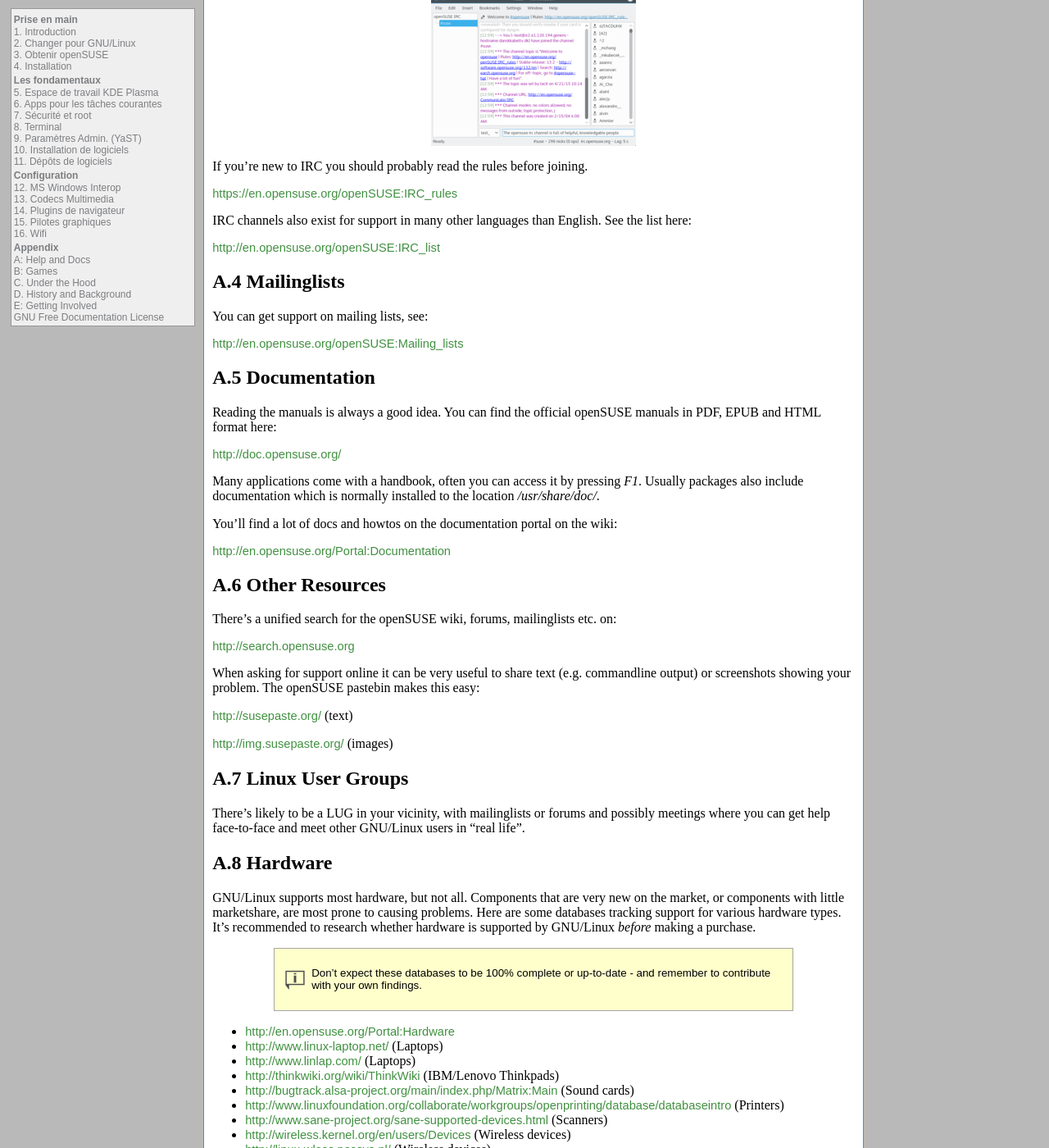
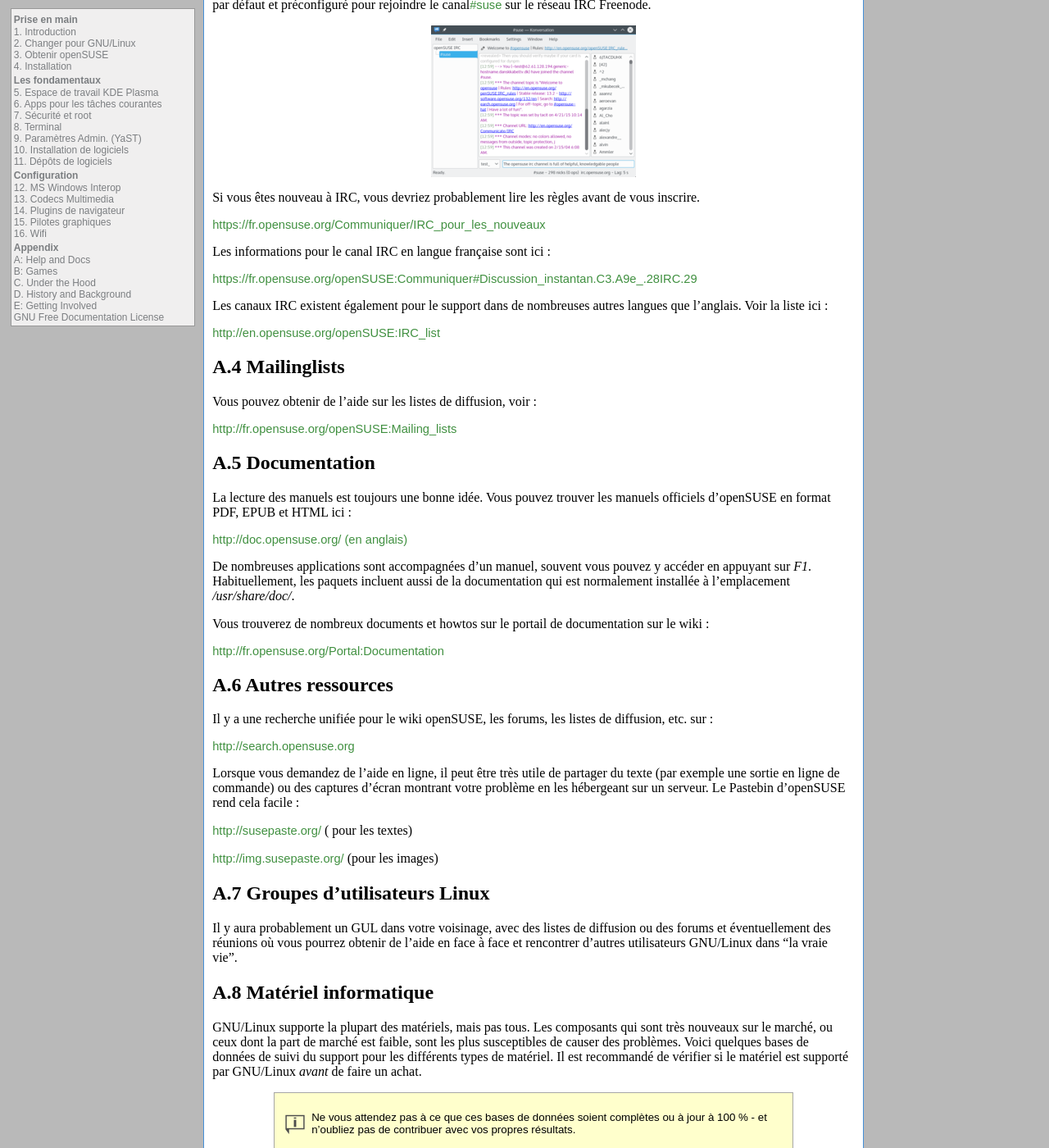
Before and after one commit to alionetasso/opensuse-guide-fr, a Jekyll site: the page built from help.md, in a window 1280 px wide and 1400 px high, scrolled down 969 px. Shown: the whole window at 82% size. Built offline with Jekyll 4.4.1, drawn with Linux system fonts in a browser that asks for light colours; some of the changed text lies outside the part shown.

Commit message:
trad help.md

```diff
--- a/help.md
+++ b/help.md
@@ -1,106 +1,111 @@
 ---
 layout: default
-title: "Appendix A: Help and Docs - Support and Documentation for openSUSE"
+title: "Appendix A: Aide et Docs - Support et documentation pour openSUSE"
 permalink: help
 ---
 
-# Appendix A: Help and Docs
+# Appendix A: Aide et Docs
 
-This guide is just a brief introduction to some of the basics, so it's likely you're going to need additional help at some point. Nothing beats getting help from a friend face-to-face and on-site, but that's often not an option, so thankfully there are many places where you can get help from openSUSE users online - which method to choose depends on your personal preference.
+Ce guide n'est qu'une brève introduction à quelques notions de base, il est donc probable que vous aurez besoin d'aide supplémentaire à un moment donné. Rien ne vaut l'aide d'un ami en face à face et sur place, mais ce n'est pas souvent possible, donc heureusement, il existe de nombreux endroits où vous pouvez obtenir de l'aide des utilisateurs openSUSE sur le net - la méthode à choisir dépend de vos préférences personnelles.
 
-{% include tip.html tip="Always give detailed problem descriptions, and provide relevant information, such as openSUSE version, desktop environment, relevant hardware components etc., when asking for help online - otherwise it's impossible to help you effectively." %}
+{% include tip.html tip="Lorsque vous demandez de l'aide sur le net, donnez toujours des descriptions détaillées des problèmes et fournissez des informations pertinentes, telles que la version d'openSUSE, l'environnement de bureau, les composants matériels pertinents, etc." %}
 
-## A.1 Search the Web
+## A.1 Rechercher sur le Web
 
-In most cases you'll easily find the answer to your question with a simple search using your favourite web search engine.
+Dans la plupart des cas, vous trouverez facilement la réponse à votre question en effectuant une recherche simple à l'aide de votre moteur de recherche Web préféré.
 
 ## A.2 Forums
 
-You can ask for help on the official web forums.
+Vous pouvez demander de l'aide sur les forums officiels.
 
-[http://forums.opensuse.org](http://forums.opensuse.org)
+[http://forums.opensuse.org (en anglais)](http://forums.opensuse.org)
+[https://www.alionet.org/forum.php (en français)](https://www.alionet.org/forum.php)
 
-For questions related to the KDE workspace and KDE applications you might also want to try the official KDE forum.
+Pour toute question relative à l'espace de travail KDE et aux applications KDE, vous pouvez également essayer le forum officiel de KDE.
 
 [http://forum.kde.org/](http://forum.kde.org/)
 
-And there's a forum for the LibreOffice office suite too:
+Et il y a aussi un forum pour la suite bureautique LibreOffice :
 
-[http://libreofficeforum.org/](http://libreofficeforum.org/)
+[https://fr.libreoffice.org/get-help/community-support/](https://fr.libreoffice.org/get-help/community-support/)
 
 ## A.3 IRC
 
-You can get help in realtime using IRC (Internet Relay Chat). The IRC-client Konversation is installed by default and preconfigured to join the [#suse](irc://irc.opensuse.org/opensuse) channel on the Freenode IRC network.
+Vous pouvez obtenir de l'aide en temps réel en utilisant IRC (Internet Relay Chat). Le client IRC Konversation est installé par défaut et préconfiguré pour rejoindre le canal[#suse](irc://irc.opensuse.org/opensuse) sur le réseau IRC Freenode.
 
 {% include screenshot.html image="konversation" %}
 
-If you're new to IRC you should probably read the rules before joining.
+Si vous êtes nouveau à IRC, vous devriez probablement lire les règles avant de vous inscrire.
 
-[https://en.opensuse.org/openSUSE:IRC_rules](https://en.opensuse.org/openSUSE:IRC_rules)
+[https://fr.opensuse.org/Communiquer/IRC_pour_les_nouveaux](https://fr.opensuse.org/Communiquer/IRC_pour_les_nouveaux)
 
-IRC channels also exist for support in many other languages than English. See the list here:
+Les informations pour le canal IRC en langue française sont ici :
+
+[https://fr.opensuse.org/openSUSE:Communiquer#Discussion_instantan.C3.A9e_.28IRC.29](https://fr.opensuse.org/openSUSE:Communiquer#Discussion_instantan.C3.A9e_.28IRC.29)
+
+Les canaux IRC existent également pour le support dans de nombreuses autres langues que l'anglais. Voir la liste ici :
 
 [http://en.opensuse.org/openSUSE:IRC_list](http://en.opensuse.org/openSUSE:IRC_list)
 
 ## A.4 Mailinglists
 
-You can get support on mailing lists, see:
+Vous pouvez obtenir de l'aide sur les listes de diffusion, voir :
 
-[http://en.opensuse.org/openSUSE:Mailing_lists](http://en.opensuse.org/openSUSE:Mailing_lists)
+[http://fr.opensuse.org/openSUSE:Mailing_lists](http://fr.opensuse.org/openSUSE:Mailing_lists)
 
 ## A.5 Documentation
 
-Reading the manuals is always a good idea. You can find the official openSUSE manuals in PDF, EPUB and HTML format here:
+La lecture des manuels est toujours une bonne idée. Vous pouvez trouver les manuels officiels d'openSUSE en format PDF, EPUB et HTML ici :
 
-[http://doc.opensuse.org/](http://doc.opensuse.org/)
+[http://doc.opensuse.org/ (en anglais)](http://doc.opensuse.org/)
 
-Many applications come with a handbook, often you can access it by pressing *F1*. Usually packages also include documentation which is normally installed to the location */usr/share/doc/*.
+De nombreuses applications sont accompagnées d'un manuel, souvent vous pouvez y accéder en appuyant sur *F1*. Habituellement, les paquets incluent aussi de la documentation qui est normalement installée à l'emplacement */usr/share/doc/*.
 
-You'll find a lot of docs and howtos on the documentation portal on the wiki:
+Vous trouverez de nombreux documents et howtos sur le portail de documentation sur le wiki :
 
-[http://en.opensuse.org/Portal:Documentation](http://en.opensuse.org/Portal:Documentation)
+[http://fr.opensuse.org/Portal:Documentation](http://fr.opensuse.org/Portal:Documentation)
 
-## A.6 Other Resources
+## A.6 Autres ressources
 
-There's a unified search for the openSUSE wiki, forums, mailinglists etc. on:
+Il y a une recherche unifiée pour le wiki openSUSE, les forums, les listes de diffusion, etc. sur :
 
 [http://search.opensuse.org](http://search.opensuse.org)
 
-When asking for support online it can be very useful to share text (e.g. commandline output) or screenshots showing your problem. The openSUSE pastebin makes this easy:
+Lorsque vous demandez de l'aide en ligne, il peut être très utile de partager du texte (par exemple une sortie en ligne de commande) ou des captures d'écran montrant votre problème en les hébergeant sur un serveur. Le Pastebin d'openSUSE rend cela facile :
 
-[http://susepaste.org/](http://susepaste.org/) (text)
+[http://susepaste.org/](http://susepaste.org/) ( pour les textes)
 
-[http://img.susepaste.org/](http://img.susepaste.org/) (images)
+[http://img.susepaste.org/](http://img.susepaste.org/) (pour les images)
 
-## A.7 Linux User Groups
+## A.7 Groupes d'utilisateurs Linux
 
-There's likely to be a LUG in your vicinity, with mailinglists or forums and possibly meetings where you can get help face-to-face and meet other GNU/Linux users in "real life".
+Il y aura probablement un GUL dans votre voisinage, avec des listes de diffusion ou des forums et éventuellement des réunions où vous pourrez obtenir de l'aide en face à face et rencontrer d'autres utilisateurs GNU/Linux dans "la vraie vie".
 
-## A.8 Hardware
+## A.8 Matériel informatique
 
-GNU/Linux supports most hardware, but not all. Components that are very new on the market, or components with little marketshare, are most prone to causing problems. Here are some databases tracking support for various hardware types. It's recommended to research whether hardware is supported by GNU/Linux *before* making a purchase.
+GNU/Linux supporte la plupart des matériels, mais pas tous. Les composants qui sont très nouveaux sur le marché, ou ceux dont la part de marché est faible, sont les plus susceptibles de causer des problèmes. Voici quelques bases de données de suivi du support pour les différents types de matériel. Il est recommandé de vérifier si le matériel est supporté par GNU/Linux *avant* de faire un achat.
 
-{% include tip.html tip="Don't expect these databases to be 100% complete or up-to-date - and remember to contribute with your own findings." %}
+{% include tip.html tip="Ne vous attendez pas à ce que ces bases de données soient complètes ou à jour à 100 % - et n'oubliez pas de contribuer avec vos propres résultats." %}
 
 - [http://en.opensuse.org/Portal:Hardware](http://en.opensuse.org/Portal:Hardware)
-- [http://www.linux-laptop.net/](http://www.linux-laptop.net/) (Laptops)
-- [http://www.linlap.com/](http://www.linlap.com/) (Laptops)
+- [http://www.linux-laptop.net/](http://www.linux-laptop.net/) (Portables)
+- [http://www.linlap.com/](http://www.linlap.com/) (Portables)
 - [http://thinkwiki.org/wiki/ThinkWiki](http://thinkwiki.org/wiki/ThinkWiki) (IBM/Lenovo Thinkpads)
-- [http://bugtrack.alsa-project.org/main/index.php/Matrix:Main](http://bugtrack.alsa-project.org/main/index.php/Matrix:Main) (Sound cards)
-- [http://www.linuxfoundation.org/collaborate/workgroups/openprinting/database/databaseintro](http://www.linuxfoundation.org/collaborate/workgroups/openprinting/database/databaseintro) (Printers)
+- [http://bugtrack.alsa-project.org/main/index.php/Matrix:Main](http://bugtrack.alsa-project.org/main/index.php/Matrix:Main) (Cartes son)
+- [http://www.linuxfoundation.org/collaborate/workgroups/openprinting/database/databaseintro](http://www.linuxfoundation.org/collaborate/workgroups/openprinting/database/databaseintro) (Imprimantes)
 - [http://www.sane-project.org/sane-supported-devices.html](http://www.sane-project.org/sane-supported-devices.html) (Scanners)
-- [http://wireless.kernel.org/en/users/Devices](http://wireless.kernel.org/en/users/Devices) (Wireless devices)
-- [http://linux-wless.passys.nl/](http://linux-wless.passys.nl/) (Wireless devices)
-- [http://linuxtv.org/](http://linuxtv.org/) (TV cards)
-- [http://www.linux-usb.org/](http://www.linux-usb.org/) (USB devices)
+- [http://wireless.kernel.org/en/users/Devices](http://wireless.kernel.org/en/users/Devices) (Appareils sans fil)
+- [http://linux-wless.passys.nl/](http://linux-wless.passys.nl/) (Appareils sans fil)
+- [http://linuxtv.org/](http://linuxtv.org/) (TCartes TV)
+- [http://www.linux-usb.org/](http://www.linux-usb.org/) (Appareils USB)
 - [http://www.linux1394.org/hcl.php](http://www.linux1394.org/hcl.php)  (FireWire)
 - [http://mxhaard.free.fr/spca5xx.html](http://mxhaard.free.fr/spca5xx.html) (Webcams)
 - [http://www.ideasonboard.org/uvc/#devices](http://www.ideasonboard.org/uvc/#devices) (Webcams)
-- [https://h-node.org/](https://h-node.org/) (General hardware working with free software)
+- [https://h-node.org/](https://h-node.org/) (Matériel général fonctionnant avec des logiciels libres)
 
-## A.9 General and in-depth knowledge
+## A.9 Connaissances générales et approfondies
 
-If you really want to get deep knowledge of GNU/Linux on a serious level, consider reading some books. Technical book stores are loaded with GNU/Linux litterature and you might find something interesting in your local library too. You can also check out these websites, for gratis e-books:
+Si vous voulez vraiment acquérir une connaissance approfondie de GNU/Linux à un niveau sérieux, pensez à lire quelques livres. Les librairies techniques sont chargées de littérature GNU/Linux et vous trouverez peut-être quelque chose d'intéressant dans votre bibliothèque locale aussi. Vous pouvez également consulter ces sites Web, pour des livres électroniques gratuits :
 
 [http://tldp.org/](http://tldp.org/)
 
```
